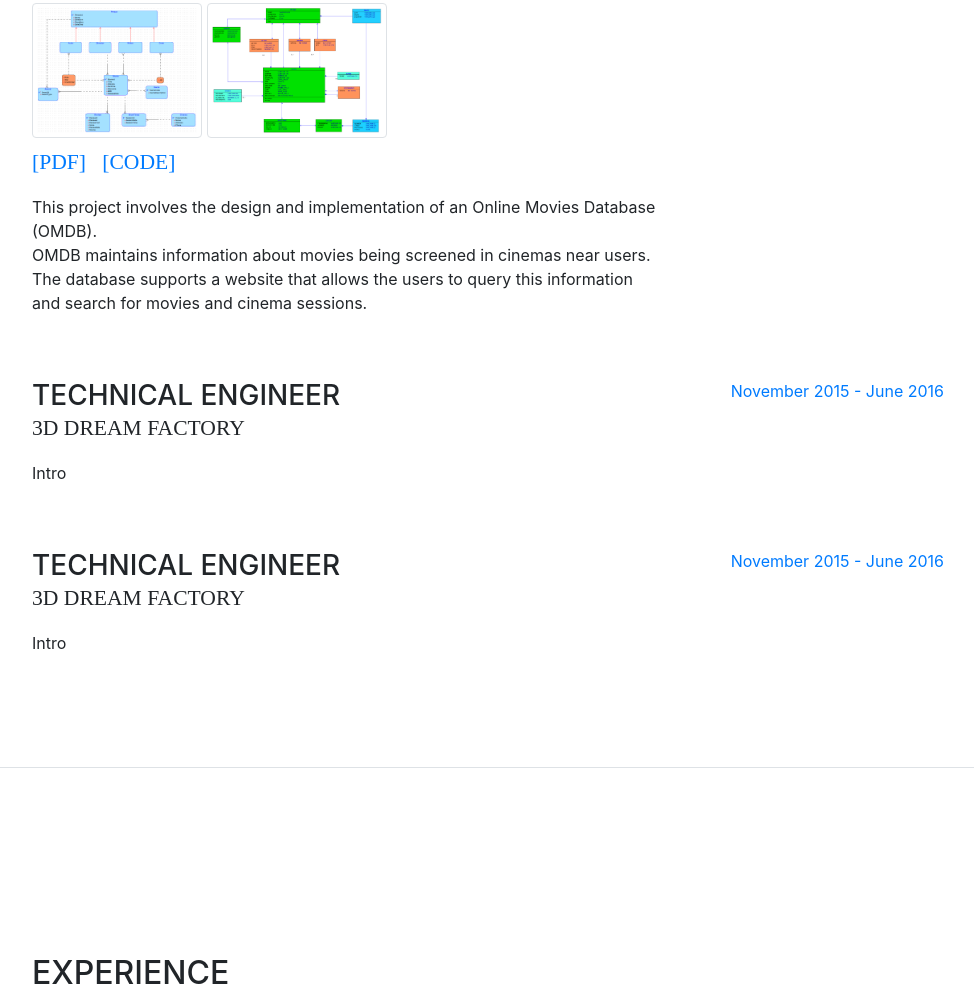
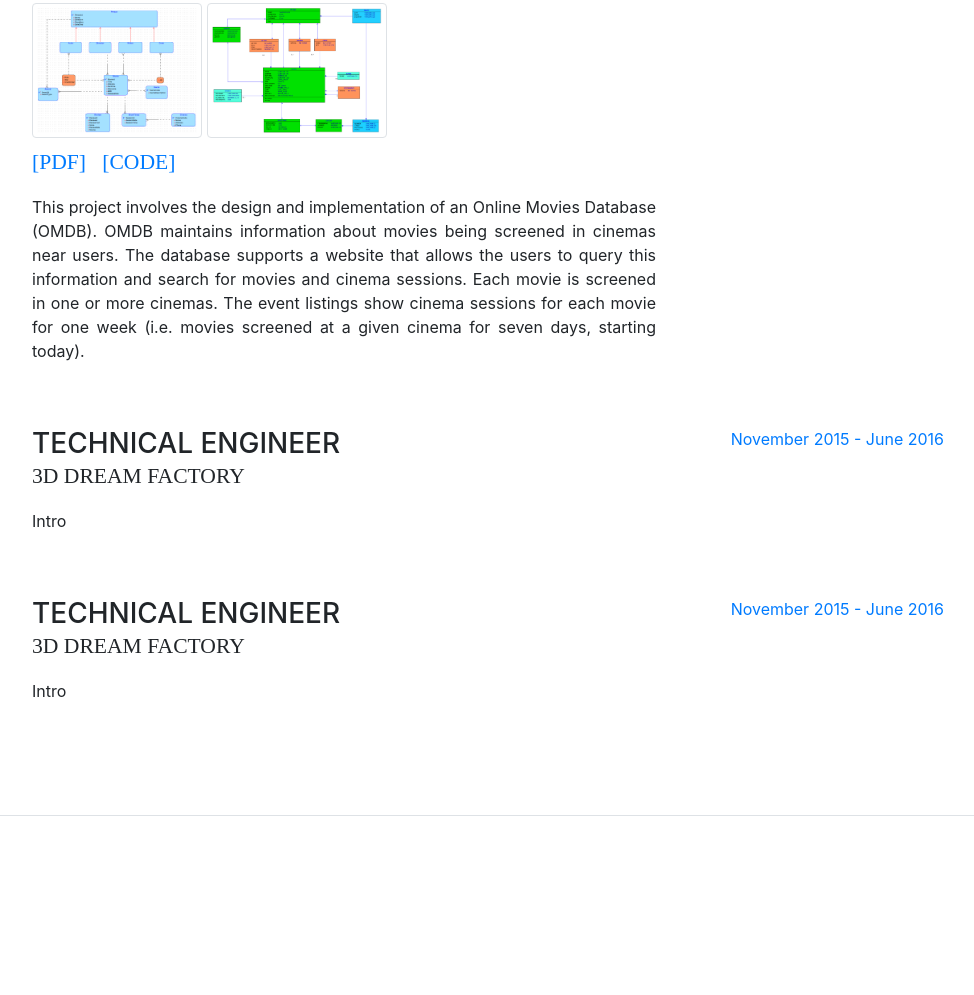
Before and after one commit to tgou1055/tgou1055.github.io, a website with bundled scripts: page index.html in a window 1280 px wide. Shown: the part 1047-2042 px from the top of the page, without its empty margins (288-1262 px from the left). Built offline with nearby package versions, Linux system fonts and the light colour scheme; a web font is replaced by a local one.

Commit message:
second commit

```diff
--- a/index.html
+++ b/index.html
@@ -129,11 +129,14 @@
                   <a href="pdf/OMDB-Object-Relational-DB-Design.pdf" target="_blank">[PDF]</a> &nbsp;
                   <a href="https://github.com/tgou1055/project_repo/blob/master/OMDB%20-%20Object-Relational%20DB%20Design/omdb.sql" target="_blank">[CODE]</a>
               </div>
-              <p>
-                    This project involves the design and implementation of an Online Movies Database (OMDB). <br>
-                    OMDB maintains information about movies being screened in cinemas near users. <br>
-                    The database supports a website that allows the users to query this information  <br>
+              <p style="text-align:justify;">
+                    This project involves the design and implementation of an Online Movies Database (OMDB).
+                    OMDB maintains information about movies being screened in cinemas near users.
+                    The database supports a website that allows the users to query this information
                     and search for movies and cinema sessions.
+                    Each movie is screened in one or more cinemas.
+                    The event listings show cinema sessions for each movie for one week (i.e.
+                    movies screened at a given cinema for seven days, starting today).
               </p>
             </div>
             <div class="resume-date text-md-right">
```
